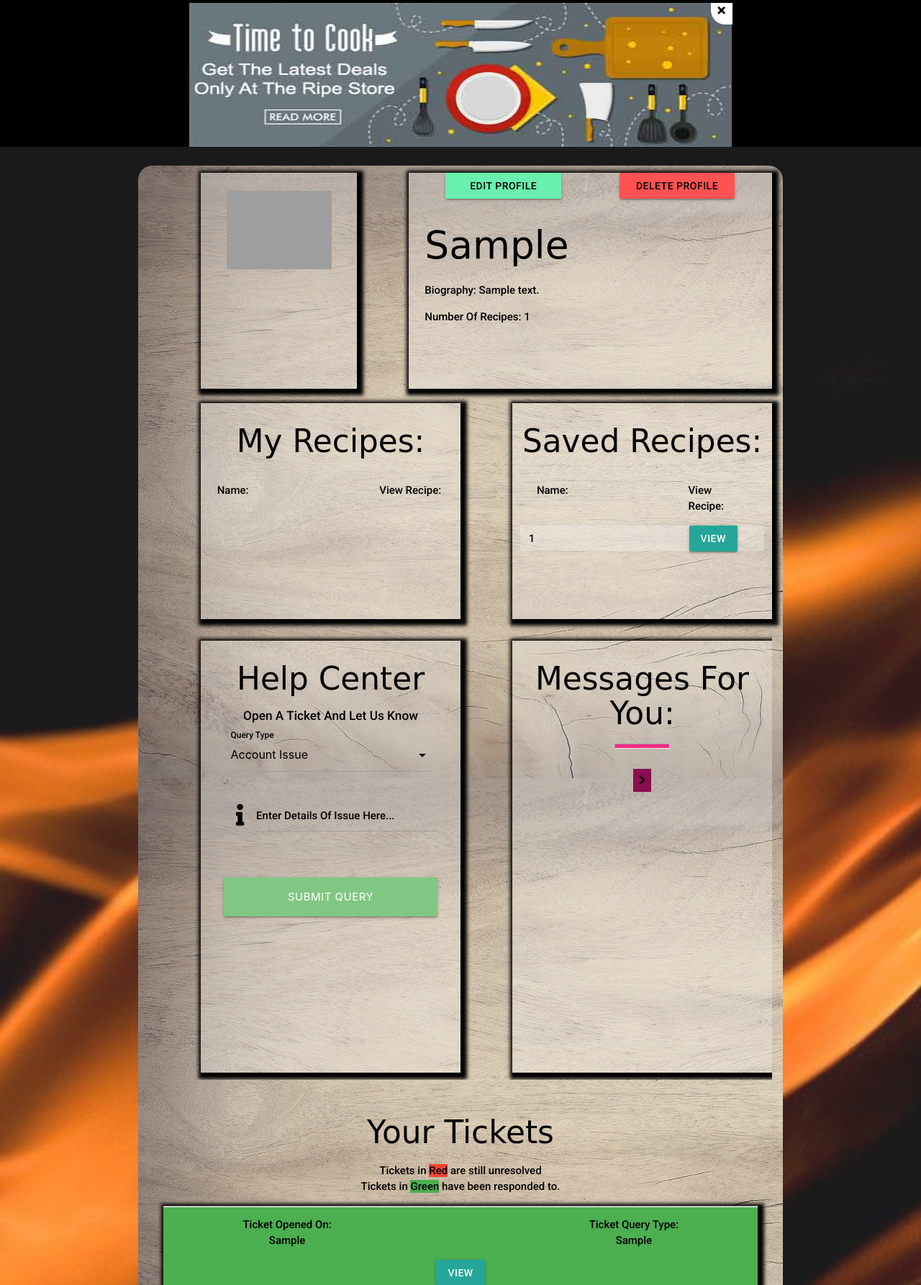
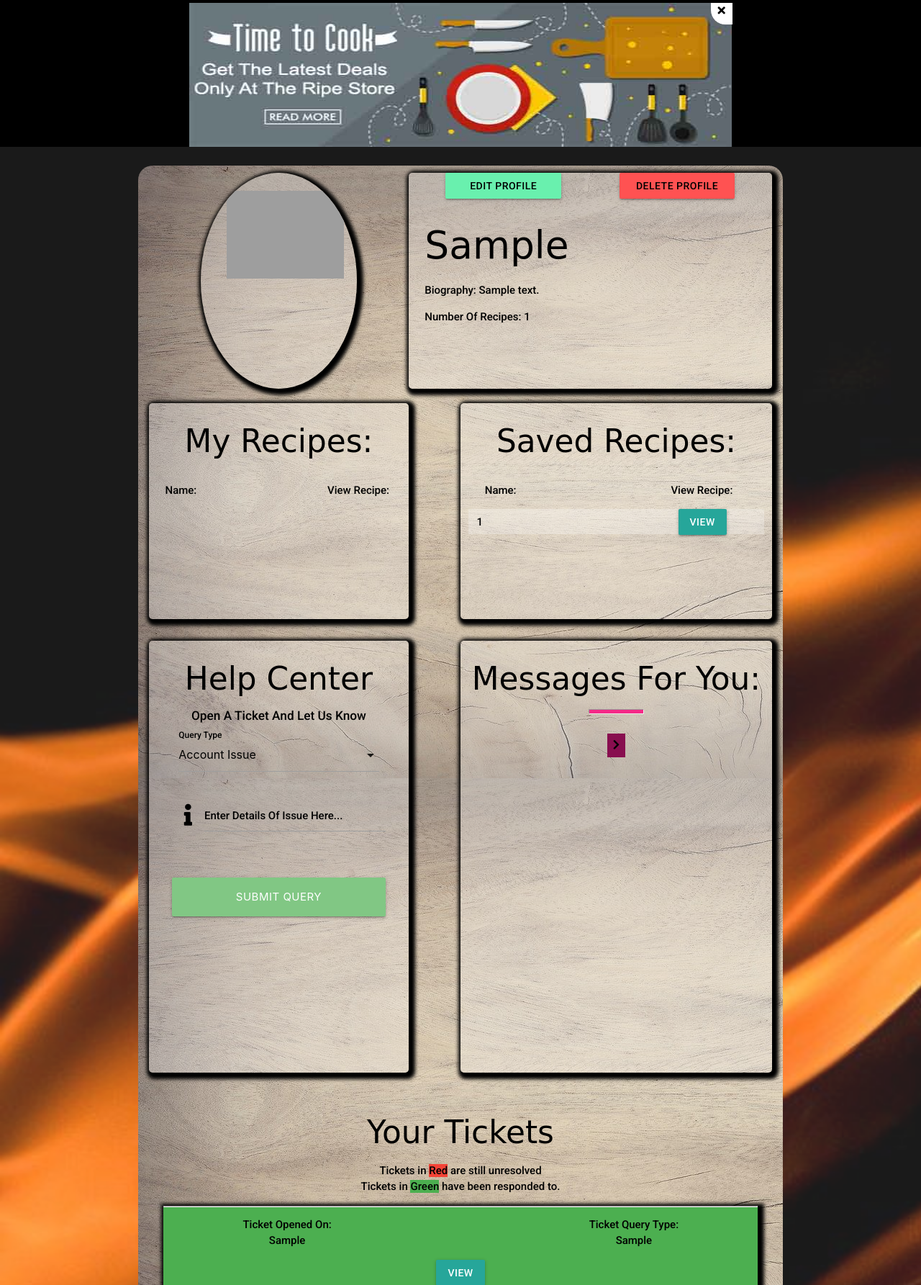
Before and after one commit to J-O-B/ripe-recipe, a Flask app: page /myprofile in a window 1280 px wide. Shown: the part 146-1931 px from the top of the page at 72% size. Run offline with Flask 2, Linux system fonts and the light colour scheme; the visitor is signed in with stand-in values (Sample User, id 1); a database or web service that is not in the repository returns one stand-in record (values such as "Sample title"); some libraries are stand-ins or nearby versions; some web fonts are replaced; grey boxes are pictures that could not be loaded.

Commit message:
styling on profile page

```diff
--- a/static/css/style.css
+++ b/static/css/style.css
@@ -411,6 +411,18 @@ nav.nav-extended .nav-wrapper {
 .prof-top-card{
     height:300px;
 }
+#profImg{
+    position: relative;
+    height:300;
+    width:300;
+    border-radius: 50%;
+    overflow: hidden;
+}
+#profImg img{
+    position: absolute;
+    bottom:-5;
+}
+
 #Recipes,
 #savedRecipes{
     max-width: 100%;
@@ -438,13 +450,13 @@ nav.nav-extended .nav-wrapper {
     overflow: hidden;
 }
 #thirdRowProfile{
-    overflow: hidden;
     padding-top: 10px;
     padding-bottom: 10px;
 }
 #myTickets,
 #myMessages{
     height:600px;
+    max-width: 99%;
 }
 #openTickets{
     max-height: 400px;
--- a/templates/profile.html
+++ b/templates/profile.html
@@ -3,10 +3,10 @@
 
             <!--First Row-->
             <div class="row">
-                <div class="col s12 m3 offset-m1 haze border prof-top-card">
+                <div class="col s12 m3 offset-m1 haze border prof-top-card" id="profImg">
                     <img id="prof_pic" src="{{ user.prof_pic }}" alt="Picture of {{ user.username }}">
                 </div>
-                <div class="col s12 m7 offset-m1 haze border prof-top-card">
+                <div class="col s12 m7 offset-m1 haze border prof-top-card soft-corners">
                             <a href="#editProfile" class="btn modal-trigger center-align col s4 offset-s1 green accent-2 black-text">Edit Profile</a>
                             <!--modal here-->
                             <div id="editProfile" class="modal">
@@ -64,7 +64,7 @@
 
             <!--Second Row-->
             <div class="row">
-                <div class="col s12 m5 offset-m1 haze border" id="myRecipes">
+                <div class="col s12 m5 haze border soft-corners" id="myRecipes">
                     <h3 class="center-align">My Recipes:</h3>
                         <div class="col s8">
                             <p>Name:</p>
@@ -90,7 +90,7 @@
                         </div>
                 </div>
 <!--Saved Recipe Section-->
-                <div class="col s12 m5 offset-m1 haze border" id="saveRecipes">
+                <div class="col s12 m6 offset-m1 haze border soft-corners" id="saveRecipes">
                     <h3 class="center-align">Saved Recipes:</h3>
                         <div class="col s12" id="savedRecipes">
                             <div class="col s8">
@@ -116,7 +116,7 @@
             <!--Admin Contact / Ticketing System-->
             <div class="row" id="thirdRowProfile">
                 <!--Input Ticket-->
-                <div class="col s12 m5 offset-m1 haze border center-align" id="myTickets">
+                <div class="col s12 m5 haze border center-align soft-corners" id="myTickets">
                     <h3>Help Center</h3>
                     <h6>Open A Ticket And Let Us Know</h6>
                     <div class="row">
@@ -147,7 +147,7 @@
                     </div>
                 </div>
 <!--User Messages Section-->
-                <div class="col s12 m5 offset-m1 haze border" id="myMessages">
+                <div class="col s12 m6 offset-m1 haze border soft-corners" id="myMessages">
                     <h3 class="center-align">
                         Messages For You:
                     </h3>
```
